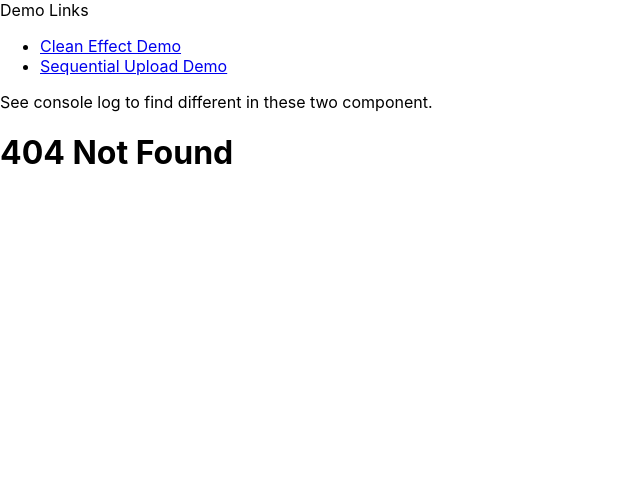
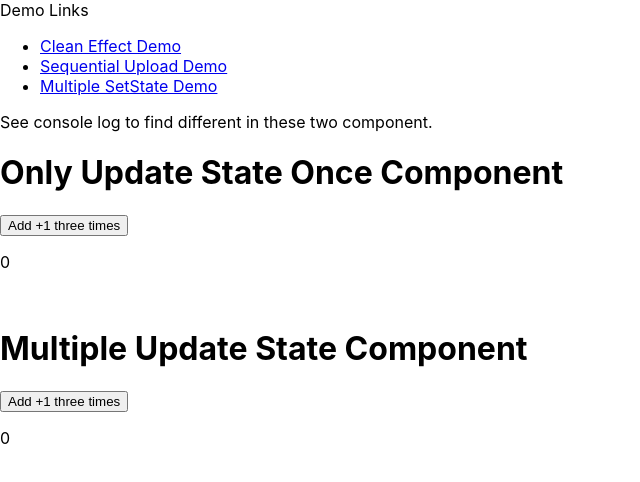
Before and after one commit to jason71708/react-various-state-mistakes, a React (Create React App) app: page /multiple-set-state-demo in a window 1280 px wide. Before the commit this address had no page. Shown: the top 482 px of the page, without its empty margins (0-640 px from the left). Built offline with nearby package versions, Linux system fonts and the light colour scheme.

Commit message:
feat: add MultipleSetStateDemo

```diff
--- a/src/App.jsx
+++ b/src/App.jsx
@@ -2,6 +2,7 @@ import React from 'react'
 import { Routes, Route, Link } from "react-router-dom";
 import CleanEffectDemo from './pages/CleanEffectDemo';
 import SequentialUploadDemo from './pages/SequentialUploadDemo';
+import MultipleSetStateDemo from './pages/MultipleSetStateDemo';
 
 function App() {
   return (
@@ -15,12 +16,16 @@ function App() {
           <li>
             <Link to="/sequential-upload-demo">Sequential Upload Demo</Link>
           </li>
+          <li>
+            <Link to="/multiple-set-state-demo">Multiple SetState Demo</Link>
+          </li>
         </ul>
       </nav>
       <p>See console log to find different in these two component.</p>
       <Routes>
         <Route path="/" element={<CleanEffectDemo />} />
         <Route path="sequential-upload-demo" element={<SequentialUploadDemo />} />
+        <Route path="multiple-set-state-demo" element={<MultipleSetStateDemo />} />
         <Route path="/*" element={<h1>404 Not Found</h1>} />
       </Routes>
     </div>
--- /dev/null
+++ b/src/cases/MultipleUpdateStateComponent.jsx
@@ -0,0 +1,20 @@
+import React from 'react'
+
+const MultipleUpdateStateComponent = () => {
+  const [num, setNum] = React.useState(0)
+
+  const plusOneThreeTimes = () => {
+    setNum((num) => num+1)
+    setNum((num) => num+1)
+    setNum((num) => num+1)
+  }
+
+  return (
+    <div>
+      <button onClick={plusOneThreeTimes}>Add +1 three times</button>
+      <p>{num}</p>
+    </div>
+  )
+}
+
+export default MultipleUpdateStateComponent
--- /dev/null
+++ b/src/cases/OnlyUpdateStateOnceComponent.jsx
@@ -0,0 +1,20 @@
+import React from 'react'
+
+const OnlyUpdateStateOnceComponent = () => {
+  const [num, setNum] = React.useState(0)
+
+  const plusOneThreeTimes = () => {
+    setNum(num+1)
+    setNum(num+1)
+    setNum(num+1)
+  }
+
+  return (
+    <div>
+      <button onClick={plusOneThreeTimes}>Add +1 three times</button>
+      <p>{num}</p>
+    </div>
+  )
+}
+
+export default OnlyUpdateStateOnceComponent
--- /dev/null
+++ b/src/pages/MultipleSetStateDemo.jsx
@@ -0,0 +1,18 @@
+import React from 'react'
+import OnlyUpdateStateOnceComponent from '../cases/OnlyUpdateStateOnceComponent';
+import MultipleUpdateStateComponent from '../cases/MultipleUpdateStateComponent';
+
+const MultipleSetStateDemo = () => {
+
+  return (
+    <div>
+      <h1>Only Update State Once Component</h1>
+      <OnlyUpdateStateOnceComponent />
+      <br />
+      <h1>Multiple Update State Component</h1>
+      <MultipleUpdateStateComponent />
+    </div>
+  )
+}
+
+export default MultipleSetStateDemo;
```
